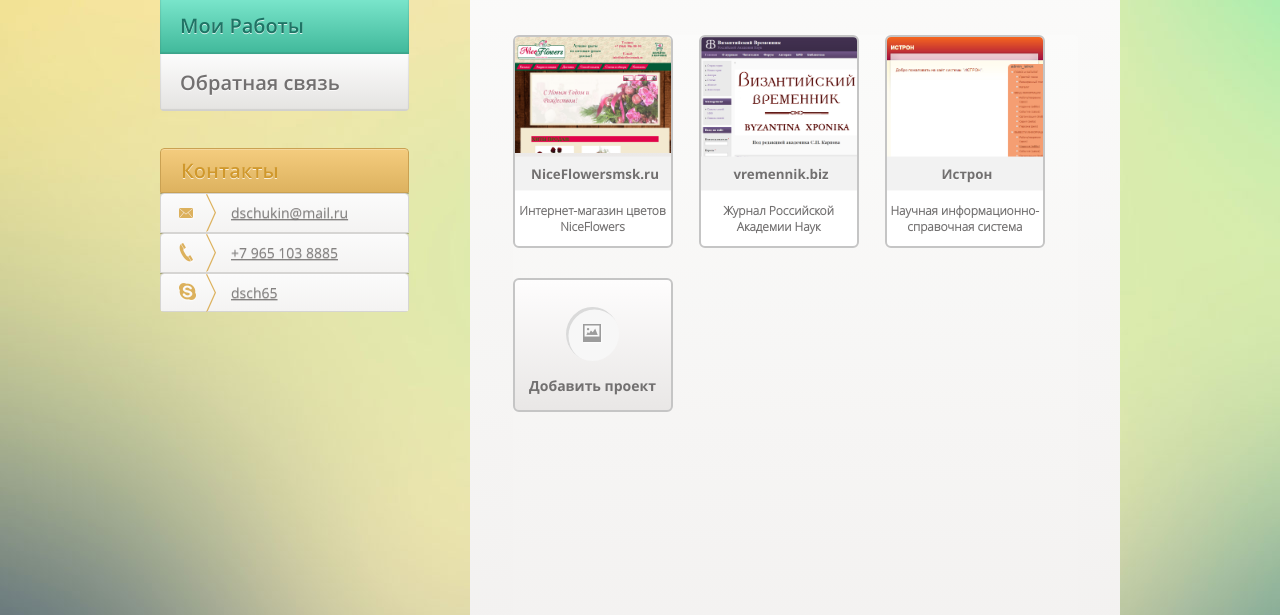
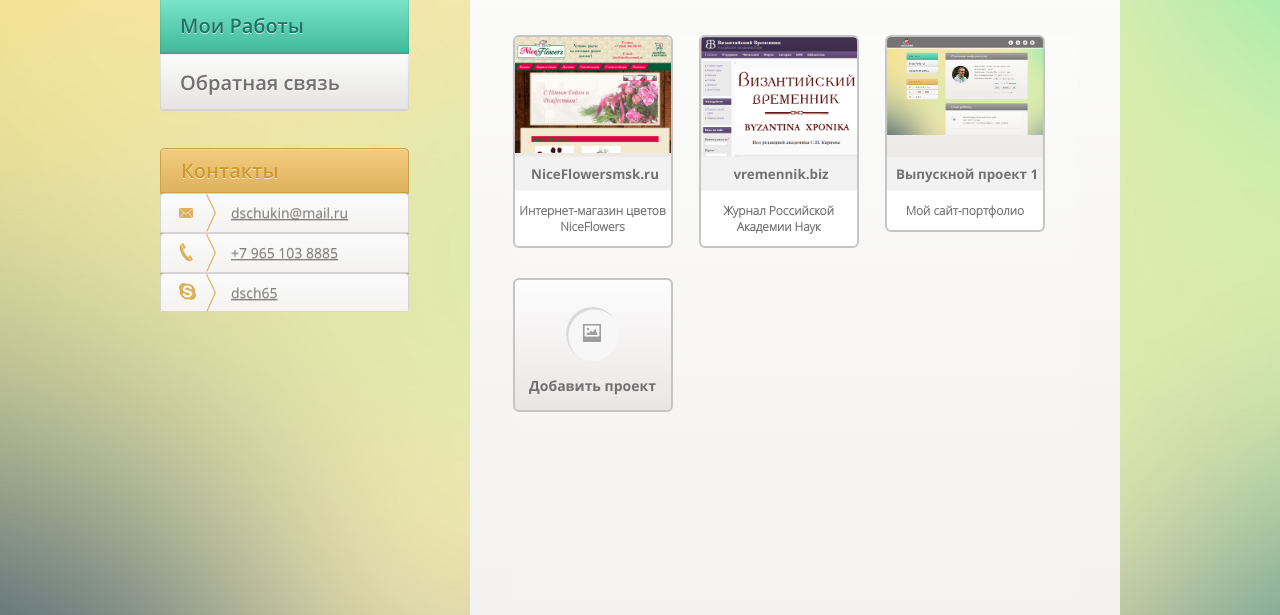
Before and after one commit to dmsch/LS_01_2016-dz1_2, a website: page app/my-portfolio.html in a window 1280 px wide. Shown: the part 185-800 px from the top of the page. Drawn offline with nearby package versions, Linux system fonts and the light colour scheme.

Commit message:
All three pages v.1.1

```diff
--- a/app/css/portfolio.css
+++ b/app/css/portfolio.css
@@ -85,8 +85,8 @@
     height: 120px;
 }
 
-.istron {
-	background: url(../img/Istron.png) no-repeat,
+.dz1 {
+	background: url(../img/DZ1.png) no-repeat,
     linear-gradient(to bottom, #faf9f8, #ebe9e8);
     background-size: 160px auto;
     width: 160px;
--- a/app/my-portfolio.html
+++ b/app/my-portfolio.html
@@ -98,9 +98,9 @@
 										<h3 class="work-title">Журнал Российской Академии Наук</h3>
 									</li>
 									<li class="work-item">
-										<div class="work-img istron"><a href="http://93.180.24.219/ist/" class="work-img-link" target="_blank"></a></div>
-										<a href="http://93.180.24.219/ist/" class="work-link" target="_blank">Истрон</a>
-										<h3 class="work-title">Научная информационно-справочная система</h3>
+										<div class="work-img dz1"><a href="http://dz1-ls2016-01.istudiodtd.com/" class="work-img-link" target="_blank"></a></div>
+										<a href="http://dz1-ls2016-01.istudiodtd.com/" class="work-link" target="_blank">Выпускной проект 1</a>
+										<h3 class="work-title">Мой сайт-портфолио</h3>
 									</li>
 									<li class="work-item-add-new-work">
 										<a href="#" class="add-new-project-link" target="_blank">
```
Also changed, not shown: app/img/DZ1.png (added).
